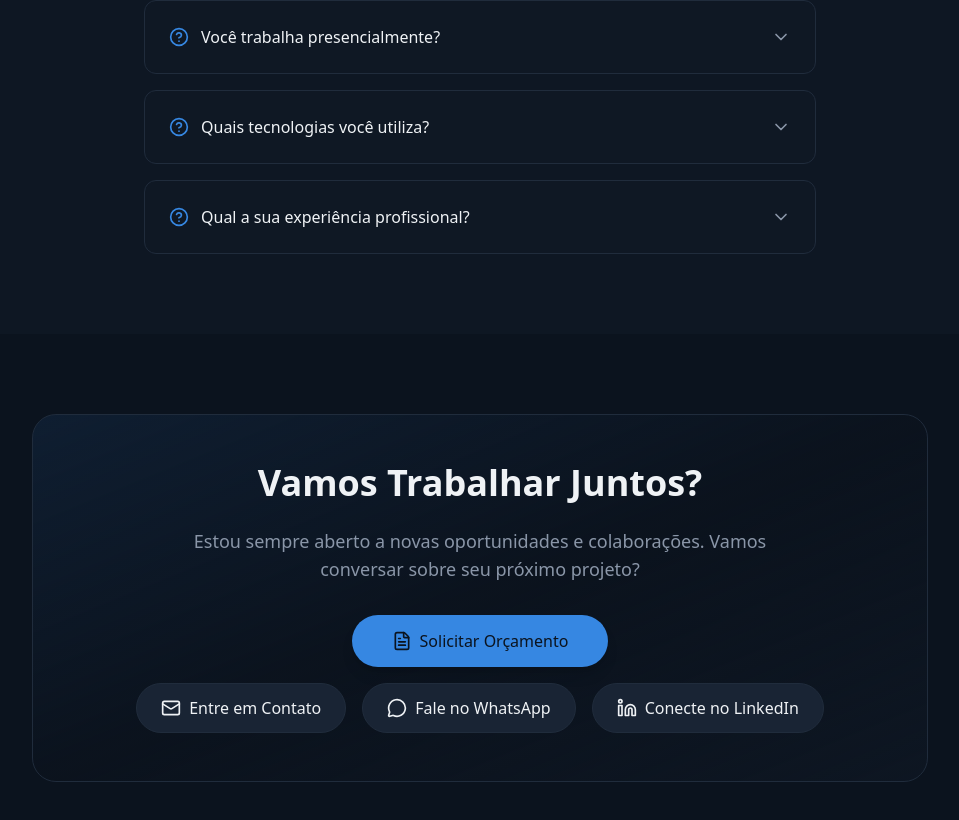
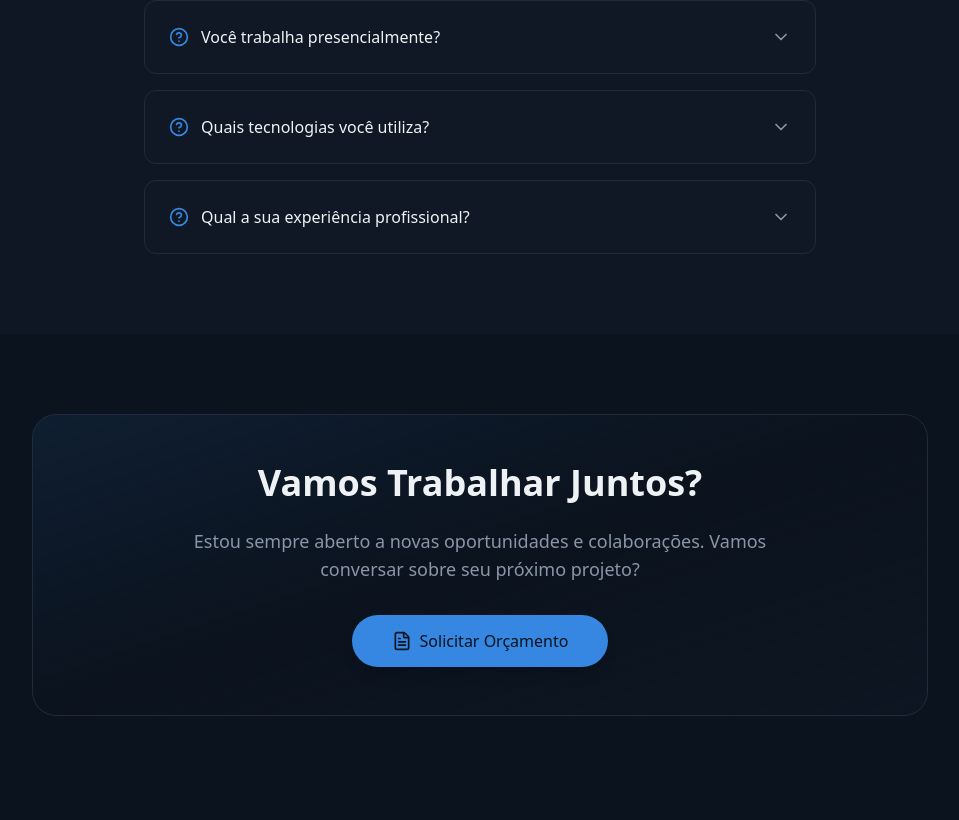
Before and after one commit to cavalcanteprofissional/portfolio, a React (Vite) app: page / in a window 1280 px wide. Shown: the part 9484-10304 px from the top of the page, without its empty margins (160-1119 px from the left). Built offline with nearby package versions, Linux system fonts and the light colour scheme; no server answers; what typegpu would draw is missing.

Commit message:
fix: remove os 3 botões de contato abaixo do CTA

```diff
--- a/src/components/Contact.tsx
+++ b/src/components/Contact.tsx
@@ -1,19 +1,13 @@
 import { useState } from 'react';
 import { motion } from 'motion/react';
 import { useTranslation } from 'react-i18next';
-import { FileText, Mail, MessageCircle, Linkedin } from 'lucide-react';
+import { FileText } from 'lucide-react';
 import { Reveal } from '../lib/motion';
 import { QuoteModal } from './QuoteModal';
 
 export function Contact() {
   const { t } = useTranslation();
   const [modalOpen, setModalOpen] = useState(false);
-
-  const contactButtons = [
-    { icon: Mail, href: 'mailto:cavalcanteprofissional@outlook.com', labelKey: 'cta.contact', primary: false },
-    { icon: MessageCircle, href: `https://wa.me/5585996859051?text=${encodeURIComponent(t('cta.whatsappMsg'))}`, labelKey: 'cta.whatsapp', primary: false },
-    { icon: Linkedin, href: 'https://linkedin.com/in/cavalcante-Lucas', labelKey: 'cta.linkedin', primary: false },
-  ];
 
   return (
     <section id="contact" className="py-20 px-4">
@@ -46,26 +40,6 @@ export function Contact() {
                 <FileText className="w-5 h-5" aria-hidden="true" />
                 {t('quote.requestCta')}
               </motion.button>
-
-              <div className="flex flex-wrap items-center justify-center gap-3 sm:gap-4">
-                {contactButtons.map((btn) => {
-                  const Icon = btn.icon;
-                  return (
-                    <motion.a
-                      key={btn.labelKey}
-                      href={btn.href}
-                      target={btn.href.startsWith('http') ? '_blank' : undefined}
-                      rel={btn.href.startsWith('http') ? 'noopener noreferrer' : undefined}
-                      className="inline-flex items-center justify-center gap-2 px-6 py-3 rounded-full font-medium transition-all bg-secondary hover:bg-secondary/80 border border-border hover:border-primary/30 hover:-translate-y-0.5"
-                      whileHover={{ scale: 1.02 }}
-                      whileTap={{ scale: 0.98 }}
-                    >
-                      <Icon className="w-5 h-5" aria-hidden="true" />
-                      <span>{t(btn.labelKey)}</span>
-                    </motion.a>
-                  );
-                })}
-              </div>
             </motion.div>
           </div>
         </div>
```
